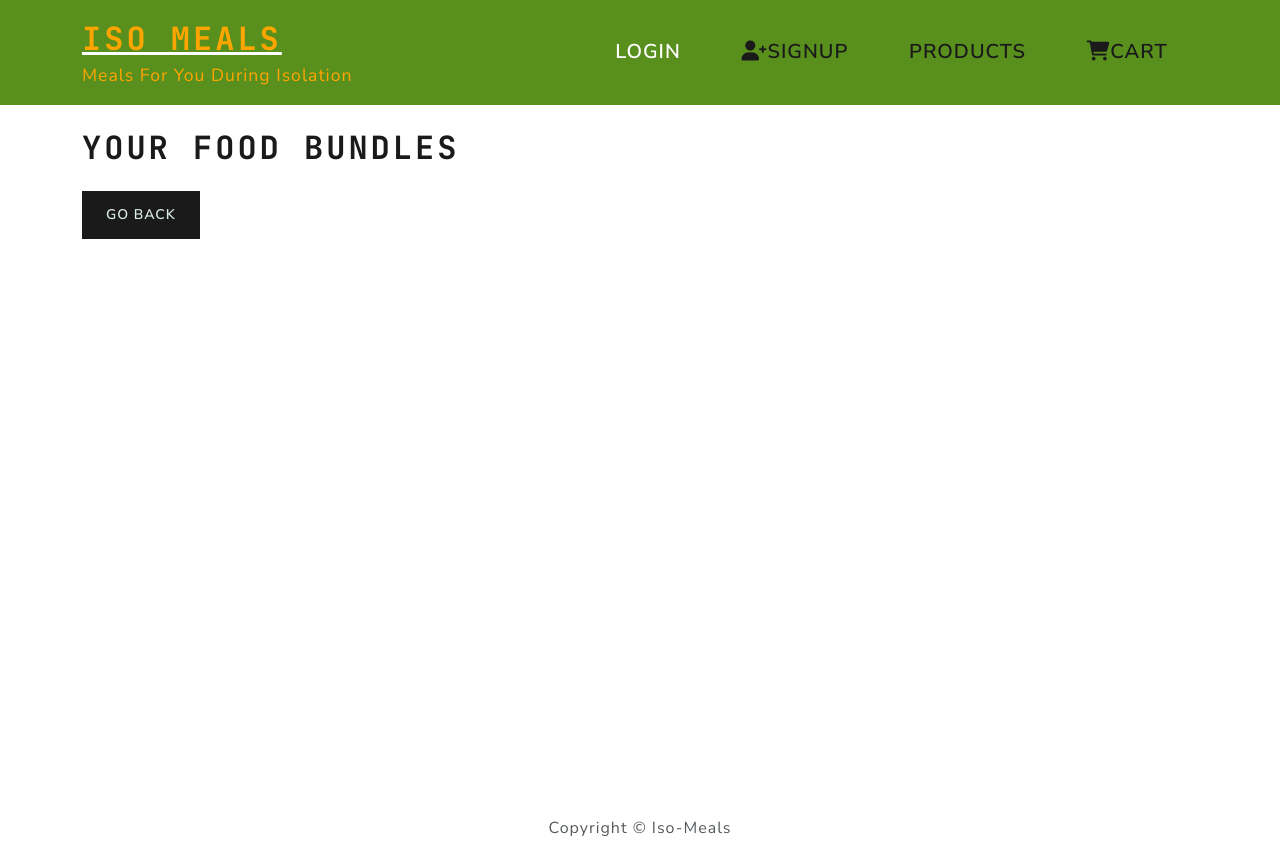
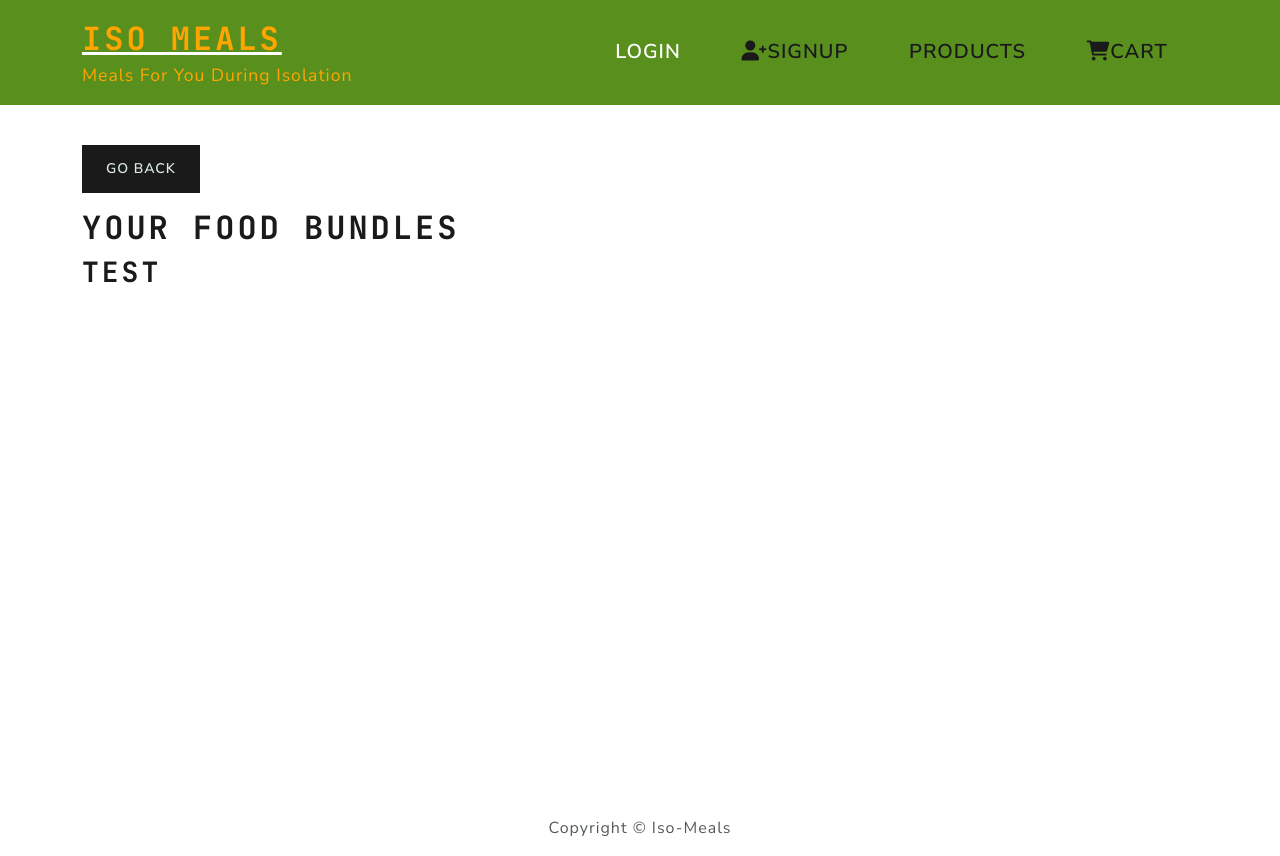
Before and after one commit to mjhwest/iso-meals, a React (Create React App) app in the folder client/: page /cart in a window 1280 px wide. Built offline with nearby package versions, Linux system fonts and the light colour scheme; no server answers.

Commit message:
updated work

```diff
--- a/client/src/pages/Cart.js
+++ b/client/src/pages/Cart.js
@@ -5,39 +5,36 @@ import { useQuery } from "@apollo/client";
 import { useMutation } from "@apollo/client";
 import { Link } from "react-router-dom";
 import { Row, Col, Image, ListGroup, Card, Button } from "react-bootstrap";
-import {ADD_TO_CART} from "../utils/mutations"
+import { ADD_TO_CART } from "../utils/mutations";
 
-import {QUERY_CART} from "../utils/queries"
+import { QUERY_CART } from "../utils/queries";
 //need a query to load cart details
 
 const Cart = () => {
+  const { products } = useParams();
 
-    const {products} = useParams();
+  // 1) useQuery, to ask back end what is in the cart
+  const { loading, data } = useQuery(QUERY_CART);
+  const cart = data?.cart;
 
-    // 1) useQuery, to ask back end what is in the cart
-    const { loading, data  } = useQuery(QUERY_CART)
-    const cart = data?.cart;
+  return (
+    <>
+      <Link className="btn btn-dark my-3" to="/products">
+        Go Back
+      </Link>
+      <Row>
+        <h1> Your Food Bundles </h1>
+        <h2> TEST</h2>
+      </Row>
+
+      <Row>
+
+      </Row>
 
 
 
-    return (
-        <>
-        <h1> Your Food Bundles</h1>
-         <Link className="btn btn-dark my-3" to="/products">
-        Go Back
-      </Link>
-      <Col md={6}>
-          {/* <Image src={addToCart.image} alt={addToCart.name} fluid /> */}
-        </Col>
+    </>
+  );
+};
 
-        {/* <Col md={3}>
-        <h2> {cart.name} </h2>
-        </Col> */}
-
-        </>
-    )
-
-
-}
-
-export default Cart
+export default Cart;
```
Also changed, not shown: client/src/components/Cart/Cart.css (added), client/src/components/Cart/Cart.js (added).
